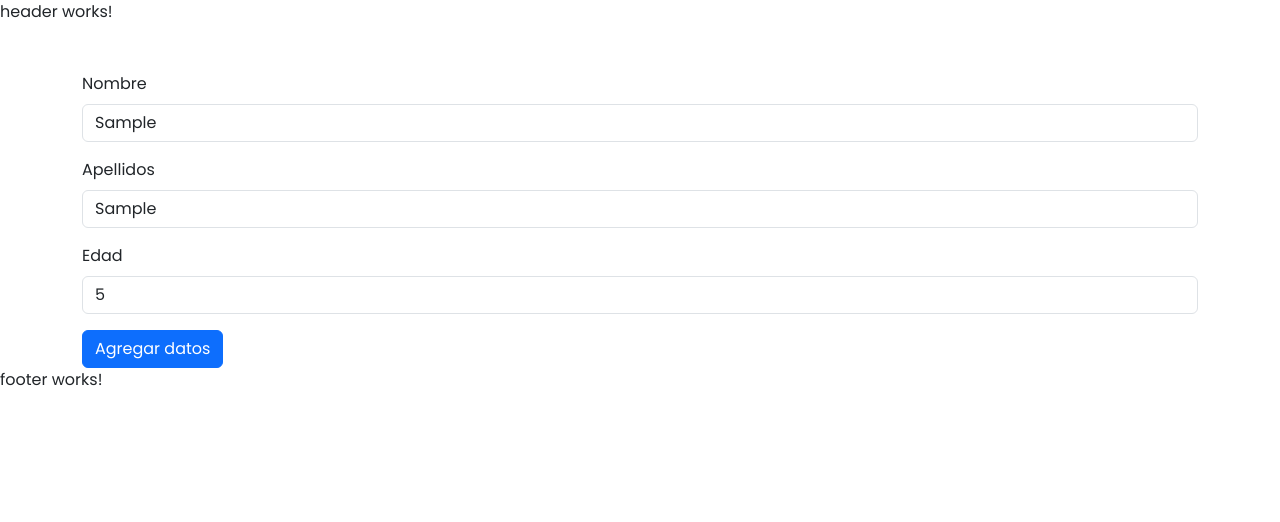
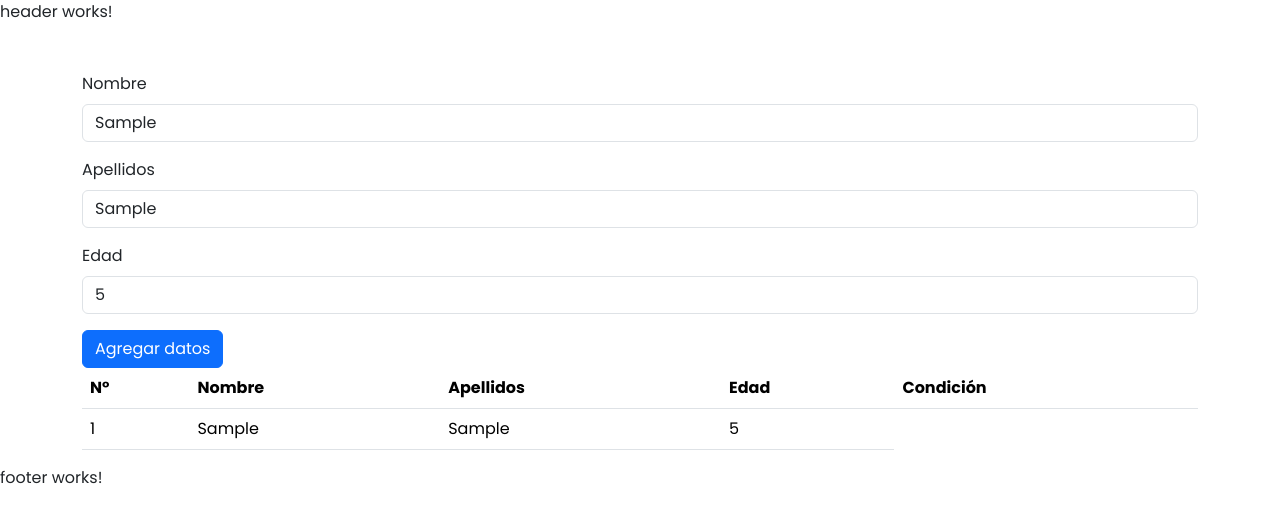
Before and after one commit to Roman-code-web/angular-AA8-actividad8, an Angular app: page / in a window 1280 px wide. Both pictures are taken after typing "Sample", "Sample", "5" into the empty fields and a click on the button "Agregar datos". Shown: the top 522 px of the page. Built offline with nearby package versions, Linux system fonts and the light colour scheme.

Commit message:
datos ingresados se muestran en la tabla

```diff
--- a/src/app/componentes/body/body.component.html
+++ b/src/app/componentes/body/body.component.html
@@ -16,4 +16,28 @@
             <button class="btn btn-primary" (click)="agregarDatos(nombre.value, apellido.value, edad.value)">Agregar datos</button>
           </form>
     </div>
+    <div>
+        <div class="table-responsive">
+            <table class="table">
+                <thead class="bg-info">
+                    <tr>
+                        <th scope="col">N°</th>
+                        <th scope="col">Nombre</th>
+                        <th scope="col">Apellidos</th>
+                        <th scope="col">Edad</th>
+                        <th scope="col">Condición</th>
+                    </tr>
+                </thead>
+                <tbody>
+                    <tr class="" *ngFor="let dato of dataArray ; index as i" >
+                        <td scope="row">{{i+1}}</td>
+                        <td scope="row">{{dato.nom}}</td>
+                        <td scope="row">{{dato.ape}}</td>
+                        <td scope="row">{{dato.edad}}</td>
+                    </tr>
+                </tbody>
+            </table>
+        </div>
+
+    </div>
 </div>
--- a/src/app/componentes/body/body.component.ts
+++ b/src/app/componentes/body/body.component.ts
@@ -8,7 +8,10 @@ import { Component } from '@angular/core';
 export class BodyComponent {
   dataArray:any=[]=[];
   agregarDatos(nombre:string, apellido:string, edad:string){
-    this.dataArray.push(String(nombre),String(apellido),String(edad))
+    //this.dataArray.push(nom:nombre,String(apellido),String(edad));
+    this.dataArray.push({
+      "nom": nombre, "ape":apellido,"edad":edad
+    })
     console.log(this.dataArray);
   }
 }
```
